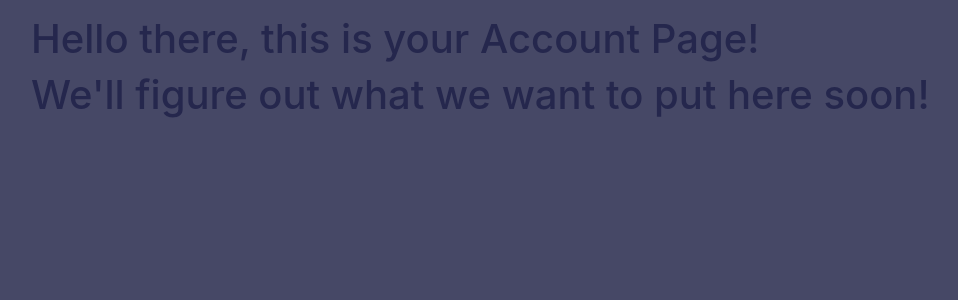
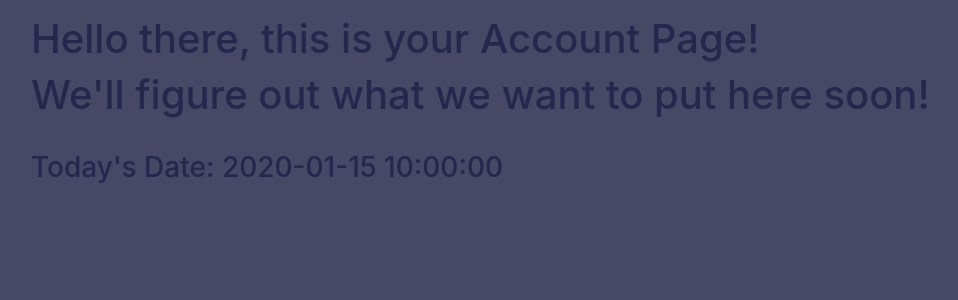
Before and after one commit to Jray810/CS4400_Team77, a Flask app: template Phase 4/templates/account.html in a window 1280 px wide. Shown: the part 56-356 px from the top of the page, without its empty margins (54-1012 px from the left). Run offline with Flask 2, Linux system fonts and the light colour scheme; the template is opened without the code that fills it: most values are stand-ins (such as "Sample title", 1, 10 or a date in 2020); parts of the project's set-up code (start-up, migrations or seed data) failed here and were passed over; some libraries are stand-ins or nearby versions.

Commit message:
Account Page - Process Date completed

```diff
--- a/Phase 4/templates/account.html
+++ b/Phase 4/templates/account.html
@@ -10,9 +10,50 @@
             {% endfor %}
         {% endif %}
     {% endwith %}
-        <h1>Hello there, this is your Account Page!</h1>
-        <h1>We'll figure out what we want to put here soon!</h1>
+    <h1>Hello there, this is your Account Page!</h1>
+    <h1>We'll figure out what we want to put here soon!</h1>
+    <br>
+    <h3>Today's Date: {{ current_date }}</h3>
+    {% if adminAccess %}
+    <button type="button" class="btn btn-warning me-2" data-toggle="modal" data-target="#modal-system-date">Set System Date</button>
+    {% endif %}
+    <div class="modal fade" id="modal-system-date" tabindex="-1" aria-labelledby="detailsLabel" aria-hidden="true">
+        <div class="modal-dialog">
+            <div class="modal-content">
+                <div class="modal-header">
+                    <h5 class="modal-title text-negative" id="detailsLabel">Set System Date</h5>
+                    <button type="button" class="close" data-dismiss="modal" aria-label="Close">
+                        <span aria-hidden="true">&times;</span>
+                    </button>
+                </div>
+                <div class="modal-body">
+                    {{ modal_messages() }}
+                    <p>Date:  <input type="date" id="set-date" name="set-date"></p>
+                    <a class="nav-item" href="/account">
+                        <button type="button" class="set-date btn btn-danger me-2" data-dismiss="modal" aria-label="Close">Set Date</button>
+                    </a>
+                </div>
+            </div>
+        </div>
+    </div>
 {% endblock content %}
+{% block scripts %}
+<script>
+    $(function () {
+        $(".set-date").click(function () {
+            var set_date = $(this).parents("div").find("#set-date").val();
+            $.ajax({
+                url: "/set_system_date",
+                type: 'POST',
+                data: {set_date: set_date},
+                success: function() {
+                    window.location.reload();
+                }
+            });
+        });
+    });
+</script>
+{% endblock scripts %}
 {% else %}
 <!DOCTYPE html>
 <html>
--- a/Phase 4/travelReservationService.py
+++ b/Phase 4/travelReservationService.py
@@ -5,7 +5,7 @@ from flask import render_template, url_for, flash, redirect, request, jsonify
 from forms import RegistrationForm, LoginForm
 from datetime import date
 
-current_date = '2021-10-24'
+current_date = '1999-01-01'
 
 username = ''
 adminAccess = False
@@ -26,7 +26,7 @@ def about():
 
 @app.route("/account")
 def account():
-    return render_template("account.html", homebar=2, username=username, adminAccess=adminAccess, customerAccess=customerAccess, ownerAccess=ownerAccess)
+    return render_template("account.html", current_date=current_date, homebar=2, username=username, adminAccess=adminAccess, customerAccess=customerAccess, ownerAccess=ownerAccess)
 
 @app.route("/login", methods=['GET', 'POST'])
 def login():
@@ -216,6 +216,16 @@ def logout():
     customerAccess = False
     return redirect(url_for('home'))
 
+@app.route("/set_system_date", methods=['GET','POST'])
+def set_system_date():
+    global current_date
+    if request.method == 'POST':
+        desired_date = request.form['set_date']
+        q = text("CALL process_date(\'{0}\')".format(desired_date))
+        connection.execute(q)
+        current_date = desired_date
+    return redirect(url_for('account'))
+
 @app.route("/remove_flight", methods=['GET', 'POST'])
 def remove_flight():
     if request.method == 'POST':
@@ -245,6 +255,15 @@ def cancel_reservation():
         connection.execute(q)
     return redirect(url_for('my_reservations'))
 
+@app.route("/remove_property", methods=['GET', 'POST'])
+def remove_property():
+    if request.method == 'POST':
+        property_name = request.form['property_name']
+        owner_id = request.form['owner_id']
+        q = text("CALL remove_property(\'{0}\', \'{1}\', \'{2}\')".format(property_name, owner_id, current_date))
+        connection.execute(q)
+    return redirect(url_for('my_properties'))
+
 #######################################################
 # Testing
 #######################################################
@@ -263,7 +282,7 @@ def testing():
 #######################################################
 # Run App
 #######################################################
-# getCurrentDate()
+getCurrentDate()
 
 if __name__ == '__main__':
     app.run(debug=True)
```
Also changed, not shown: Phase 4/templates/owner/my_properties.html (+17 -0 lines).
